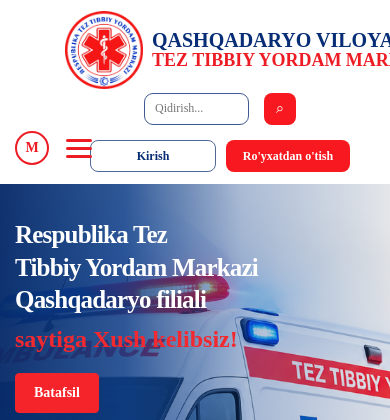
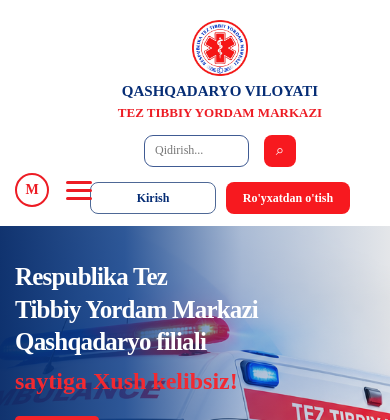
Before and after one commit to NwBornoy/TTYM-sayt, a Django app: page / in a window 390 px wide. Shown: the top 420 px of the page. Run offline with Django 4.2, Linux system fonts and the light colour scheme; data that the repository does not hold is empty; some libraries are stand-ins or nearby versions.

Commit message:
Yangi bo'limlar qo'shildi

```diff
--- a/blog/static/blog/style.css
+++ b/blog/static/blog/style.css
@@ -1541,8 +1541,6 @@ img {
 }
 
 /* =========================================================
-
-
    7. FOOTER DROPDOWN — MOBIL UCHUN YAKUNIY MAJBURIY TUZATISH
    ========================================================= */
    @media (max-width: 900px) {
@@ -3927,7 +3925,40 @@ img {
 @media (max-width: 700px) {
     .header-brand {
         text-align: center;
-    }
+        width: 100%;
+        flex-direction: column;
+        justify-content: center;
+        gap: 6px;
+        height: auto;
+        padding: 8px 0;
+    }
+
+    .header-brand-logo {
+        width: 56px;
+        height: 56px;
+        min-width: 56px;
+        min-height: 56px;
+        max-width: 56px;
+        max-height: 56px;
+    }
+
+    .header-brand-text {
+        align-items: center;
+        text-align: center;
+    }
+
+    .header-brand-title {
+        font-size: 15px;
+        line-height: 1.3;
+        white-space: normal;
+    }
+
+    .header-brand-subtitle {
+        font-size: 13px;
+        line-height: 1.3;
+        white-space: normal;
+    }
+
     .header-auth-group {
         width: 100%;
         max-width: 320px;
```
